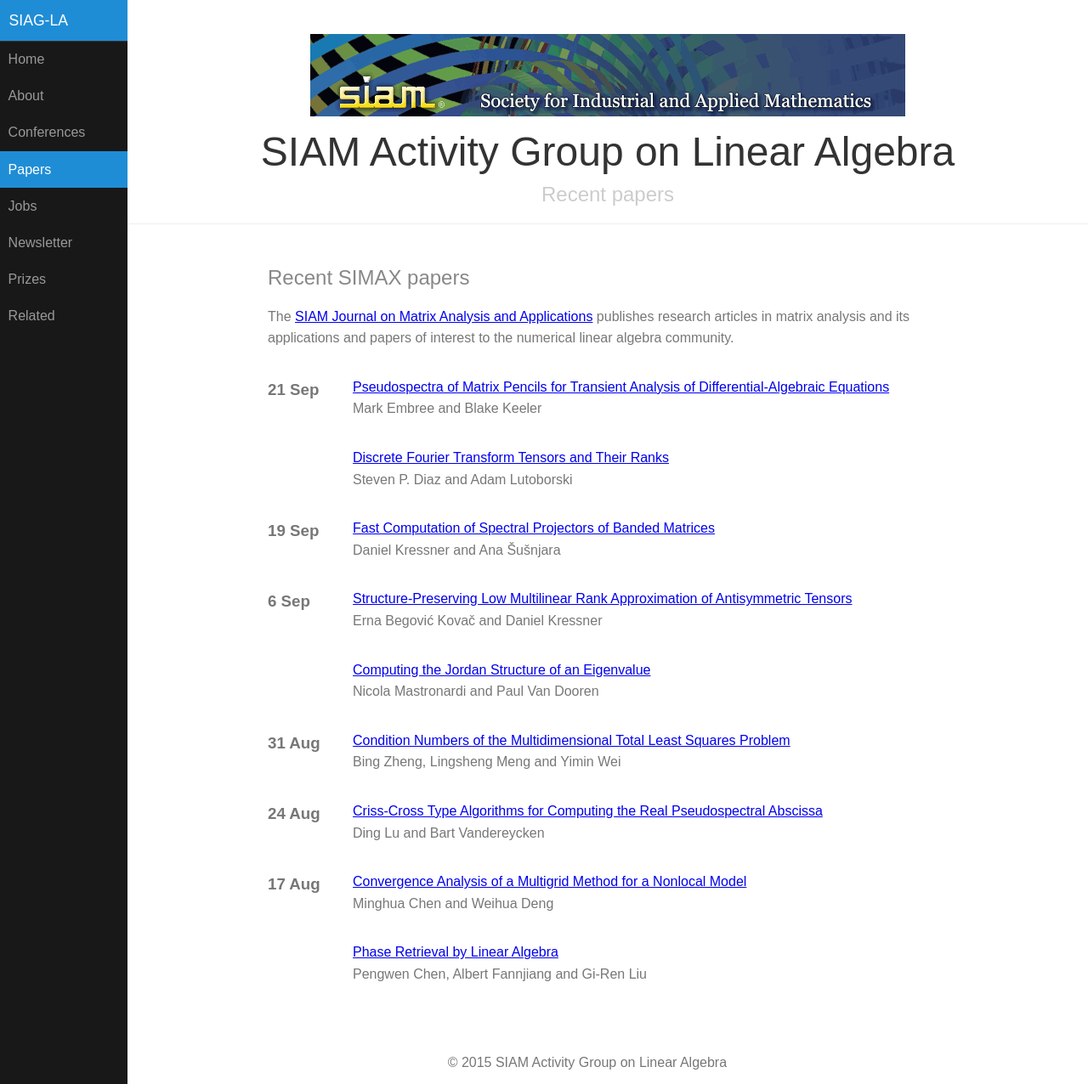
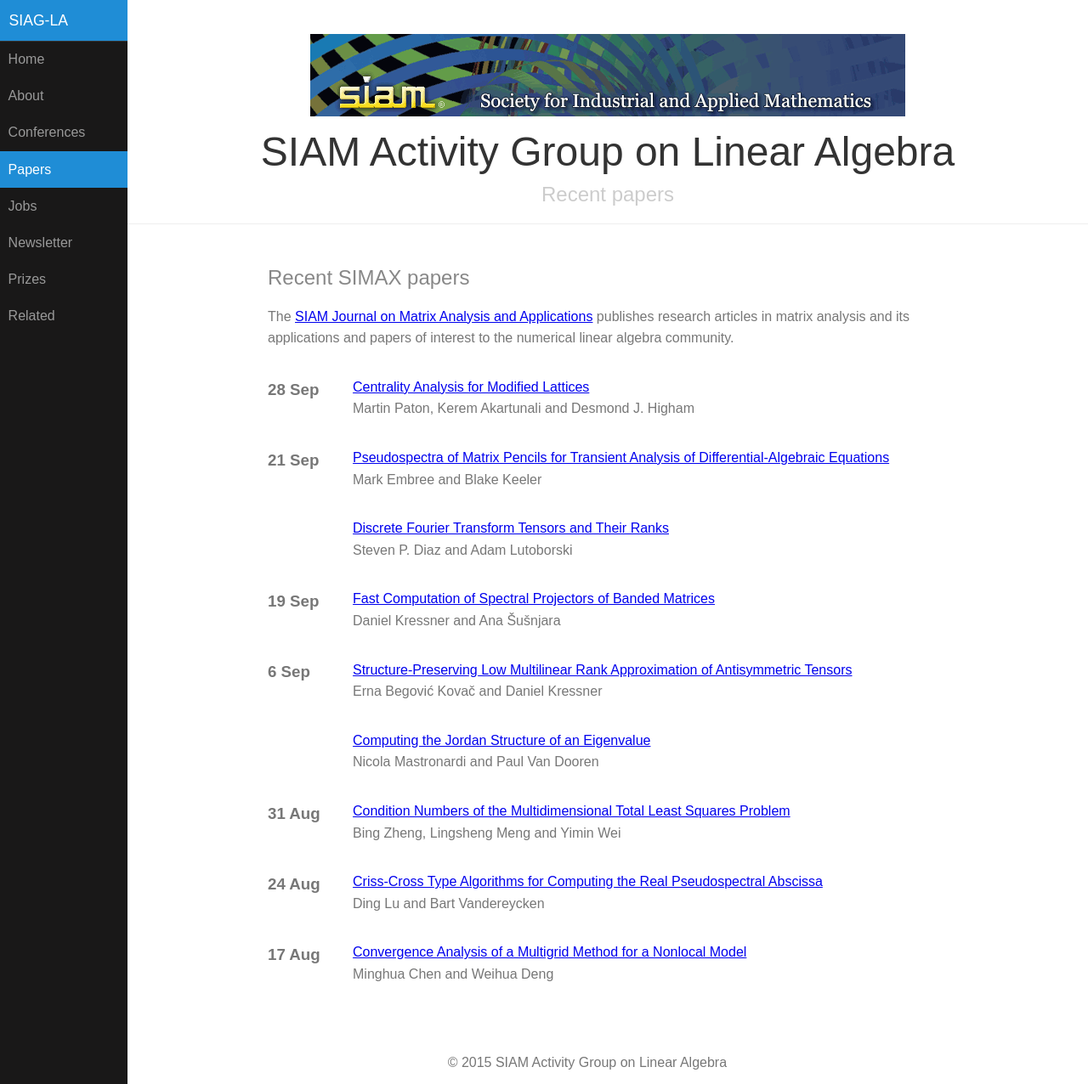
Before and after one commit to dbindel/siagla, a Jekyll site: the page built from simax.html, in a window 1280 px wide and 1276 px high. Shown: the whole window at 85% size. Built offline with Jekyll 4.4.1, drawn with Linux system fonts in a browser that asks for light colours.

Commit message:
Automated updates to simax.yml

```diff
--- a/_data/simax.yml
+++ b/_data/simax.yml
@@ -2363,3 +2363,11 @@
   title: Pseudospectra of Matrix Pencils for Transient Analysis of Differential-Algebraic
     Equations
   volume: '38'
+- authors: Martin Paton, Kerem Akartunali and Desmond J. Higham
+  date: '2017-09-28T07:00:00Z'
+  doi: doi:10.1137/17M1114247
+  link: http://epubs.siam.org/doi/abs/10.1137/17M1114247?ai=s7&mi=3ezuvv&af=R
+  pp_end: '1073'
+  pp_start: '1055'
+  title: Centrality Analysis for Modified Lattices
+  volume: '38'
```
